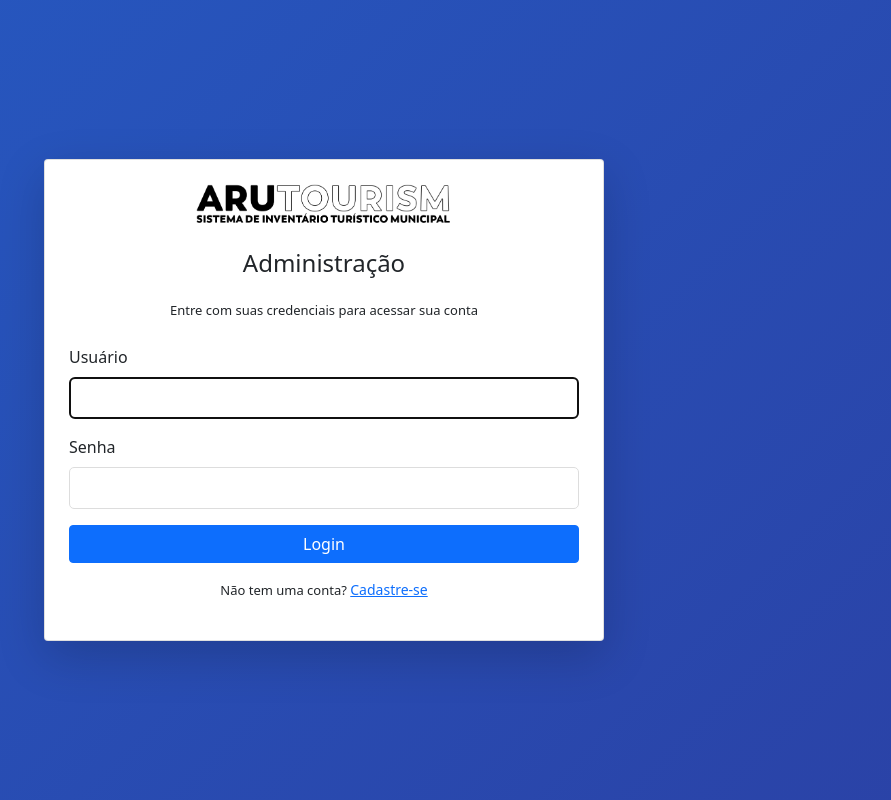
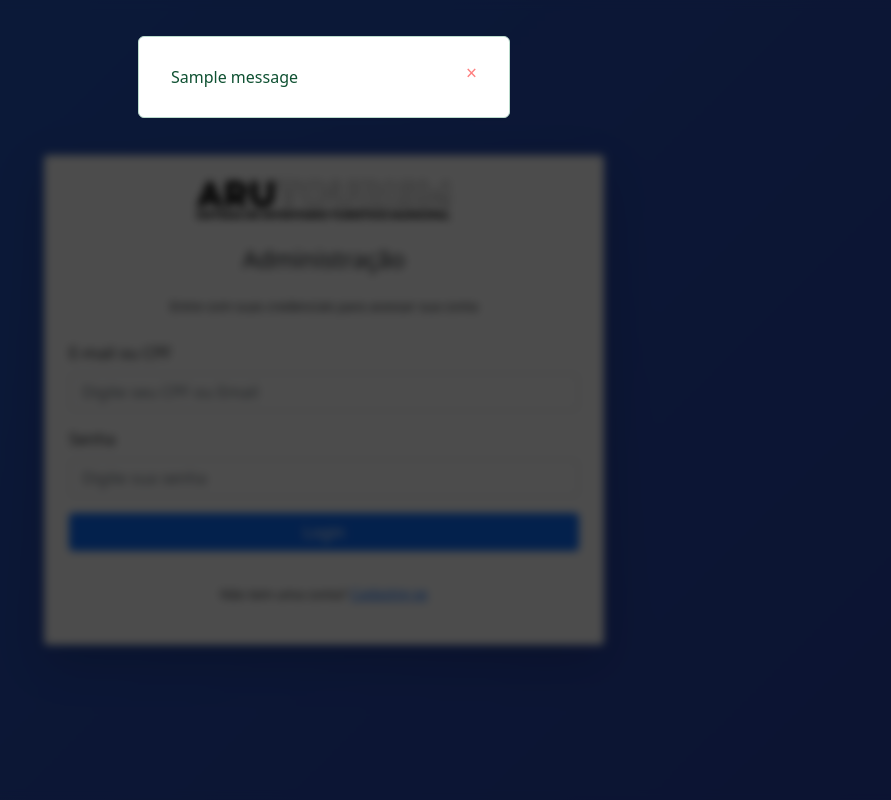
Before and after one commit to fabinhodesigns/arutourism, a Django app: page /login/ in a window 1280 px wide. Shown: the whole page, without its empty margins (316-1207 px from the left). Run offline with Django 4.2, Linux system fonts and the light colour scheme; tables that the repository leaves empty hold one stand-in row (values such as "Sample post"); one stand-in notice (Sample message) is shown; some libraries are stand-ins or nearby versions.

Commit message:
Ajustes Login

```diff
--- a/core/forms.py
+++ b/core/forms.py
@@ -3,6 +3,7 @@ from django import forms
 from django.contrib.auth.models import User
 from django.core.exceptions import ValidationError
 from .models import PerfilUsuario, Empresa
+from django.contrib.auth import authenticate
 
 class UserRegistrationForm(forms.ModelForm):
     password = forms.CharField(widget=forms.PasswordInput())
@@ -87,3 +88,37 @@ class EmpresaForm(forms.ModelForm):
         if not re.match(r'^\d{8}$', cep):
             raise forms.ValidationError("CEP deve conter exatamente 8 números.")
         return cep
+
+class CustomLoginForm(forms.Form):
+    identificador = forms.CharField(label="Usuário ou CPF", max_length=100)
+    password = forms.CharField(widget=forms.PasswordInput())
+
+    def __init__(self, *args, **kwargs):
+        super().__init__(*args, **kwargs)
+        self.fields['identificador'].widget.attrs.update({
+            'placeholder': 'Digite seu CPF ou Email',
+            'class': 'form-control'
+        })
+        self.fields['password'].widget.attrs.update({
+            'placeholder': 'Digite sua senha',
+            'class': 'form-control'
+        })
+
+    def clean(self):
+        identificador = self.cleaned_data.get('identificador')
+        password = self.cleaned_data.get('password')
+
+        user = None
+        if User.objects.filter(username=identificador).exists():
+            user = authenticate(username=identificador, password=password)
+        elif User.objects.filter(email=identificador).exists():
+            user = authenticate(username=User.objects.get(email=identificador).username, password=password)
+        elif PerfilUsuario.objects.filter(cpf_cnpj=identificador).exists():
+            user_cpf = PerfilUsuario.objects.get(cpf_cnpj=identificador).user
+            user = authenticate(username=user_cpf.username, password=password)
+
+        if user is None:
+            raise forms.ValidationError("Usuário ou senha inválidos.")
+
+        self.user = user
+        return self.cleaned_data
--- a/core/static/css/admin/login.css
+++ b/core/static/css/admin/login.css
@@ -173,8 +173,12 @@ a:hover {
 
 .message-box ul li {
     margin-bottom: 0.75rem;
-    padding-right: 2.5rem; /* espaço para o X */
+    padding-right: 2.5rem;
     position: relative;
+    background-color: white;
+    border-radius: 6px;
+    padding: 1.75rem 2rem;
+    box-shadow: 0 2px 4px rgba(0,0,0,0.05);
 }
 
 /* Botão fechar (X) posicionado no canto direito de cada mensagem */
--- a/core/templates/core/login.html
+++ b/core/templates/core/login.html
@@ -6,6 +6,22 @@
 
 {% block content %}
     <div id="login-container" class="container d-flex justify-content-center align-items-center custom-container">
+
+    {% if messages %}
+        <div id="message-overlay" class="message-overlay">
+            <div class="message-box">
+                <ul>
+                    {% for message in messages %}
+                    <li class="alert alert-{{ message.tags }} alert-dismissible fade show" role="alert">
+                        {{ message }}
+                        <button type="button" class="btn-close" aria-label="Close">×</button>
+                    </li>
+                    {% endfor %}
+                </ul>
+            </div>
+        </div>
+    {% endif %}
+
         <div class="card shadow-lg p-4 animated-card custom-card">
             <div class="d-flex justify-content-center align-items-center">
                 <img src="{% static 'images/logo-blk.png' %}" alt="Logo ARUTOURISM" class="img-fluid w-50 mb-4">
@@ -13,20 +29,118 @@
             <h4 class="text-center mb-4">Administração</h4>
             <p class="text-center mb-4">Entre com suas credenciais para acessar sua conta</p>
 
-            <form method="POST">
+            <form id="login-form" method="POST" novalidate>
                 {% csrf_token %}
                 <div class="mb-3">
-                    <label for="username" class="form-label">Usuário</label>
-                    {{ form.username }}
+                    <label for="identificador" class="form-label">E-mail ou CPF</label>
+                    {{ form.identificador }}
                 </div>
                 <div class="mb-3">
                     <label for="password" class="form-label">Senha</label>
                     {{ form.password }}
                 </div>
                 <button type="submit" class="btn btn-primary w-100">Login</button>
+                <div id="login-error" class="mt-3 text-danger text-center"></div>
             </form>
 
             <p class="mt-3 text-center">Não tem uma conta? <a href="{% url 'register' %}">Cadastre-se</a></p>
         </div>
     </div>
+
+    <script src="https://code.jquery.com/jquery-3.6.0.min.js"></script>
+    <script>
+        function getCookie(name) {
+            let cookieValue = null;
+            if (document.cookie && document.cookie !== '') {
+                const cookies = document.cookie.split(';');
+                for (let cookie of cookies) {
+                    cookie = cookie.trim();
+                    if (cookie.startsWith(name + '=')) {
+                        cookieValue = decodeURIComponent(cookie.slice(name.length + 1));
+                        break;
+                    }
+                }
+            }
+            return cookieValue;
+        }
+
+        $(function () {
+                $(".message-box .btn-close").on("click", function () {
+                    $(this).closest("li").fadeOut(function () {
+                        $(this).remove();
+                        if ($(".message-box ul li").length === 0) {
+                            $("#message-overlay").fadeOut();
+                        }
+                    });
+                });
+
+                $("#id_username").on("input", function () {
+                    let value = $(this).val();
+                    if (/\s/.test(value)) {
+                        $(this).val(value.replace(/\s/g, '')); // remove espaços
+                        $(this).attr("placeholder", "Usuário não pode conter espaços");
+                        // Opcional: mostra um alerta, ou efeito visual
+                    } else {
+                        $(this).attr("placeholder", "Digite seu usuário");
+                    }
+                });
+            });
+
+        const loginForm = document.getElementById('login-form');
+        if (loginForm) {
+            loginForm.addEventListener('submit', async function(e) {
+                e.preventDefault();
+
+                const form = e.target;
+                const formData = new FormData(form);
+                const csrfToken = getCookie('csrftoken');
+
+                const response = await fetch("{% url 'login' %}", {
+                    method: 'POST',
+                    headers: {
+                        'X-CSRFToken': csrfToken,
+                        'X-Requested-With': 'XMLHttpRequest' // Informa ao backend que é uma requisição AJAX
+                    },
+                    body: formData,
+                });
+
+                // Se o login for bem-sucedido, Django redireciona
+                if (response.redirected) {
+                    window.location.href = response.url;
+                    return;
+                }
+
+                // Se o login falhar...
+                if (!response.ok) {
+                    const html = await response.text();
+                    const parser = new DOMParser();
+                    const doc = parser.parseFromString(html, 'text/html');
+
+                    // Encontra a mensagem de erro completa no HTML recebido
+                    const errorLi = doc.querySelector('.alert-danger'); // A mensagem de erro do Django geralmente tem a classe alert-danger
+
+                    if (errorLi) {
+                        // Pega ou cria os containers necessários para a mensagem
+                        let overlay = document.getElementById("message-overlay");
+                        if (!overlay) {
+                            overlay = document.createElement('div');
+                            overlay.id = 'message-overlay';
+                            overlay.className = 'message-overlay';
+                            overlay.innerHTML = `
+                                <div class="message-box">
+                                    <ul id="message-list"></ul>
+                                </div>`;
+                            // Insere o overlay no início do container principal do login
+                            document.getElementById('login-container').prepend(overlay);
+                        }
+
+                        const messageList = overlay.querySelector("#message-list");
+
+                        // Limpa mensagens antigas e injeta a nova
+                        messageList.innerHTML = errorLi.outerHTML;
+                    }
+                }
+            });
+        }
+    </script>
 {% endblock %}
--- a/core/views.py
+++ b/core/views.py
@@ -4,7 +4,7 @@ from django.contrib.auth.decorators import login_required
 from django.contrib.auth.models import User
 from django.contrib.auth.forms import AuthenticationForm
 from django.contrib.auth import login as auth_login, logout
-from .forms import UserRegistrationForm, EmpresaForm
+from .forms import UserRegistrationForm, EmpresaForm, CustomLoginForm
 from django.contrib import messages
 from django.shortcuts import render, redirect
 from core.models import Empresa
@@ -52,17 +52,15 @@ def login_view(request):
         return redirect('home')
 
     if request.method == 'POST':
-        form = AuthenticationForm(request, data=request.POST)
+        form = CustomLoginForm(request.POST)
         if form.is_valid():
-            user = form.get_user()
-            auth_login(request, user)
+            auth_login(request, form.user)
             return redirect('home')
         else:
-            for field, errors in form.errors.items():
-                for error in errors:
-                    messages.error(request, f"Atenção: {error}")
+            messages.error(request, "Usuário ou senha inválidos.")
+            return render(request, 'core/login.html', {'form': form})
     else:
-        form = AuthenticationForm()
+        form = CustomLoginForm()
     return render(request, 'core/login.html', {'form': form})
 
 @login_required(login_url='/login/')
```
